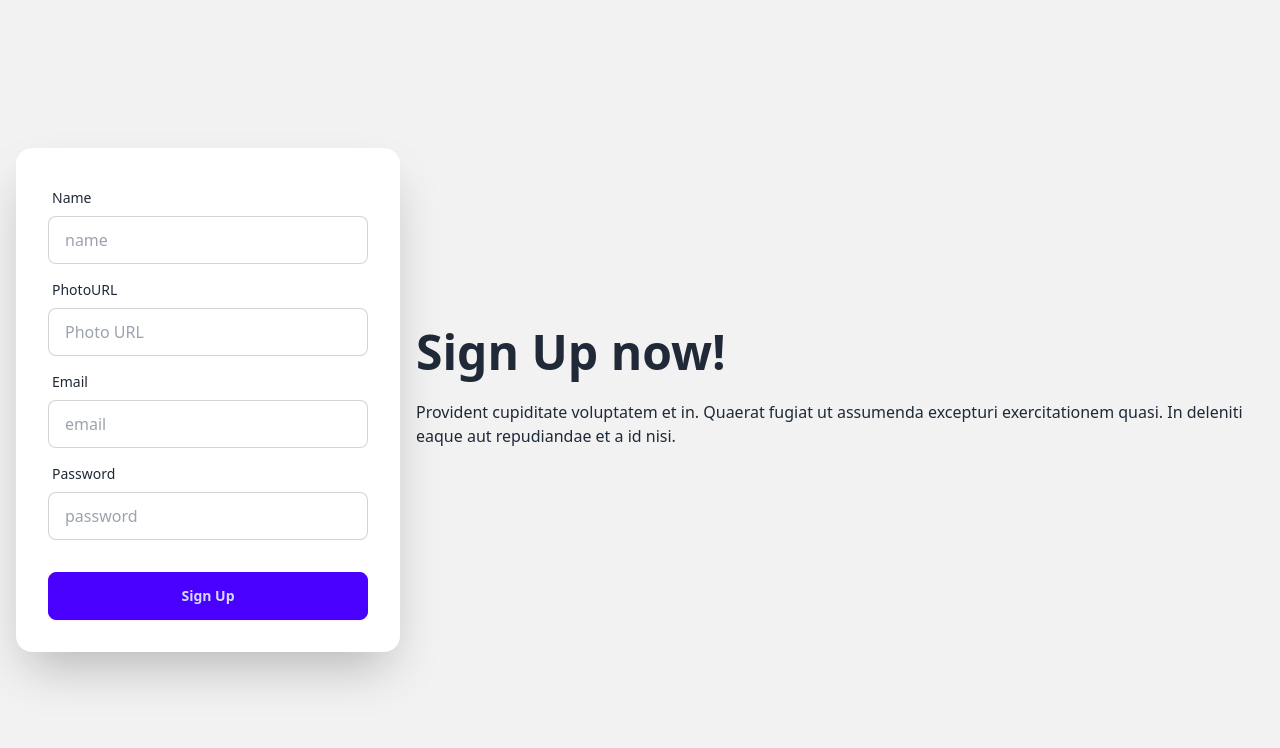
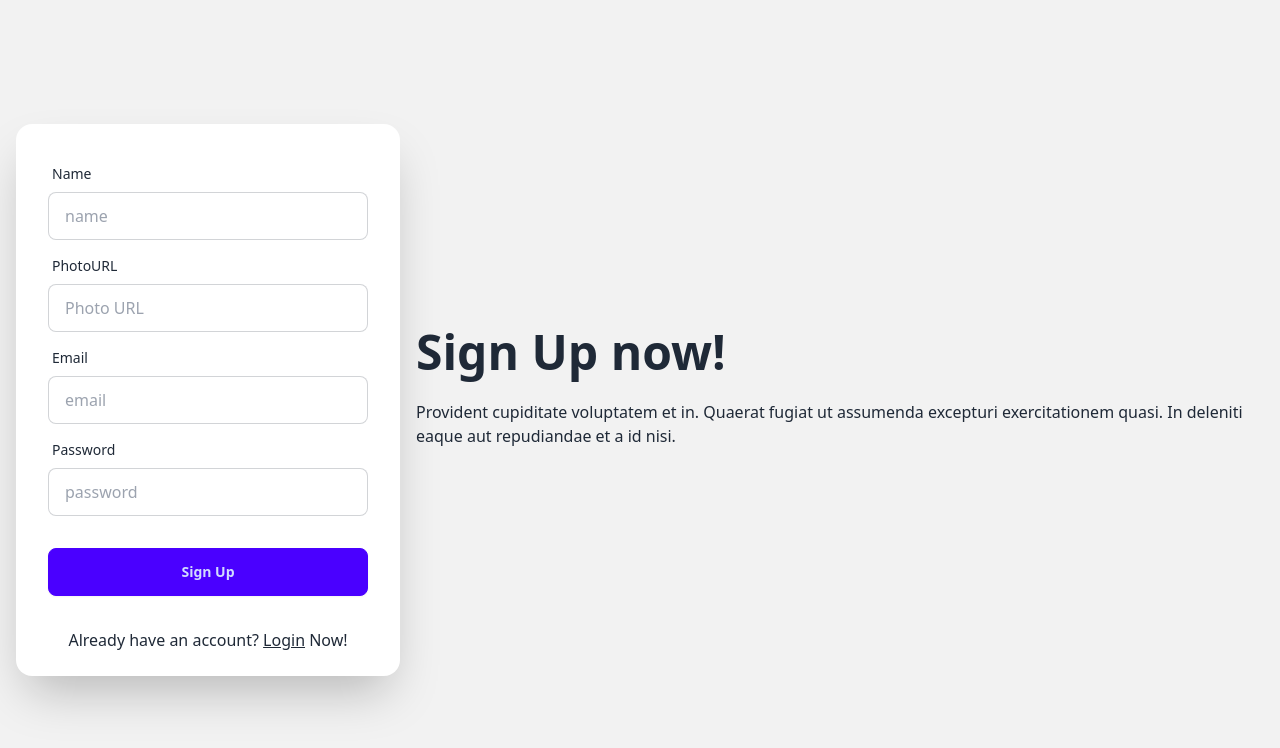
Before and after one commit to tisabbir/bistro-boss-restaurant-client, a React (Vite) app: page /sign in a window 1280 px wide. Shown: the top 748 px of the page. Built offline with nearby package versions, Linux system fonts and the light colour scheme; no server answers.

Commit message:
signUp and logIn page updated

```diff
--- a/src/Pages/Login/Login.jsx
+++ b/src/Pages/Login/Login.jsx
@@ -108,7 +108,7 @@ const Login = () => {
               <button disabled={disabled} className="btn btn-primary">Login</button>
             </div>
           </form>
-          <p className='text-center'>Do not have an account? <Link to={'/register'} className='underline'>Register</Link> Now. </p>
+          <p className='text-center'>Do not have an account? <Link to={'/sign'} className='underline'>Register</Link> Now. </p>
           <Link to={'/'} className="btn btn-outline btn-xs w-1/3 mx-auto my-6">Go To Home</Link>
         </div>
       </div>
--- a/src/Pages/SignUp/SignUp.jsx
+++ b/src/Pages/SignUp/SignUp.jsx
@@ -1,7 +1,7 @@
 import { useForm } from "react-hook-form";
 import useAuth from "../Hooks/useAuth";
 import Swal from "sweetalert2";
-import { useNavigate } from "react-router-dom";
+import { Link, useNavigate } from "react-router-dom";
 import useAxiosPublic from "../Hooks/useAxiosPublic";
 
 const SignUp = () => {
@@ -117,6 +117,7 @@ const SignUp = () => {
                 <button className="btn btn-primary">Sign Up</button>
               </div>
             </form>
+            <p className="text-center mb-6">Already have an account? <Link to={'/login'} className="underline">Login</Link> Now! </p>
           </div>
         </div>
       </div>
--- a/src/main.jsx
+++ b/src/main.jsx
@@ -14,6 +14,7 @@ import SignUp from "./Pages/SignUp/SignUp";
 import { QueryClient, QueryClientProvider } from "@tanstack/react-query";
 import Dashboard from "./Layout/Dashboard";
 import Cart from "./Pages/Dashboard/Cart/Cart";
+import PrivateRoute from "./Pages/Routes/PrivateRoute";
 
 // Create a client
 const queryClient = new QueryClient();
@@ -51,7 +52,7 @@ const router = createBrowserRouter([
   },
   {
     path: "dashboard",
-    element: <Dashboard />,
+    element: <PrivateRoute><Dashboard /></PrivateRoute> ,
     children : [
       {
         path: 'cart',
```
